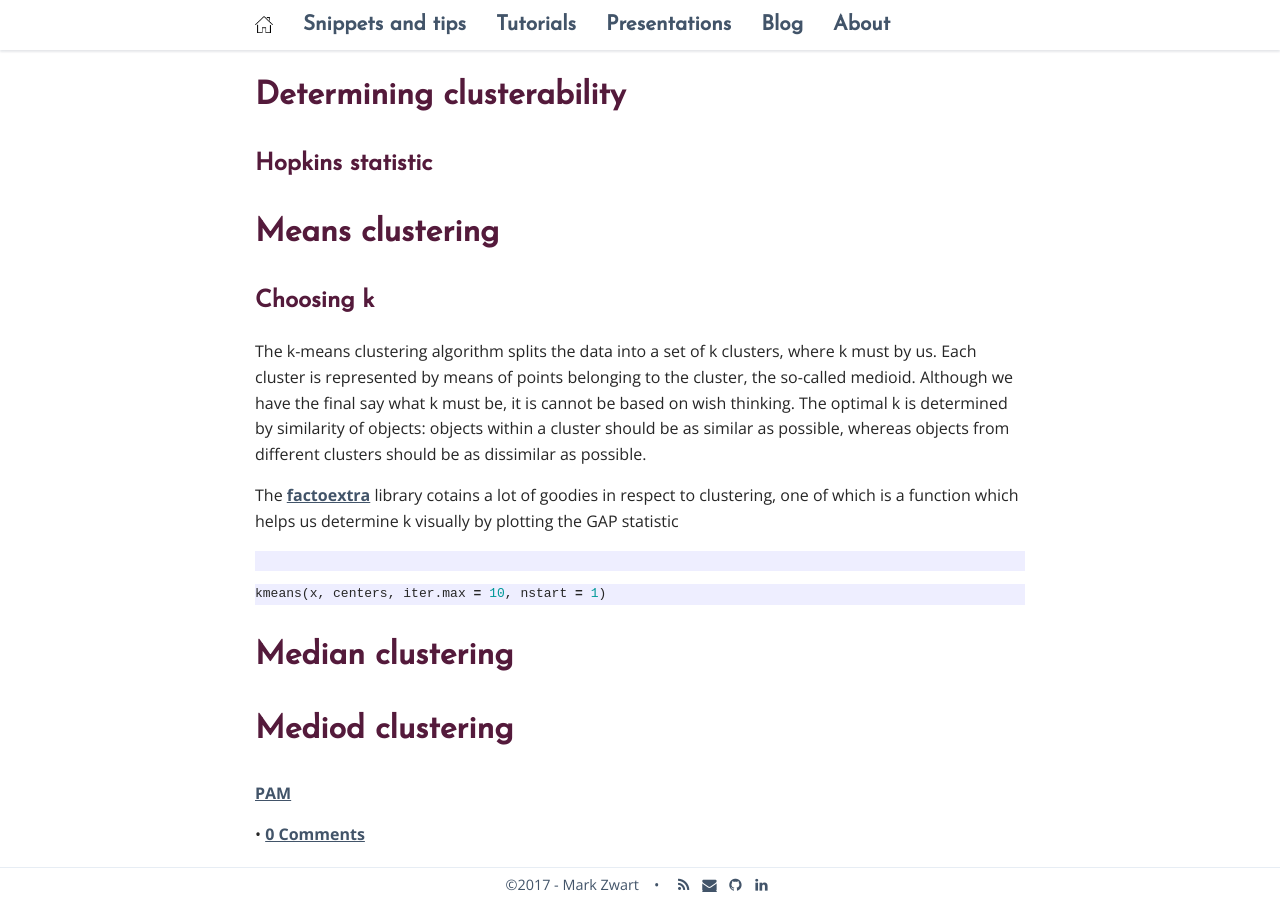
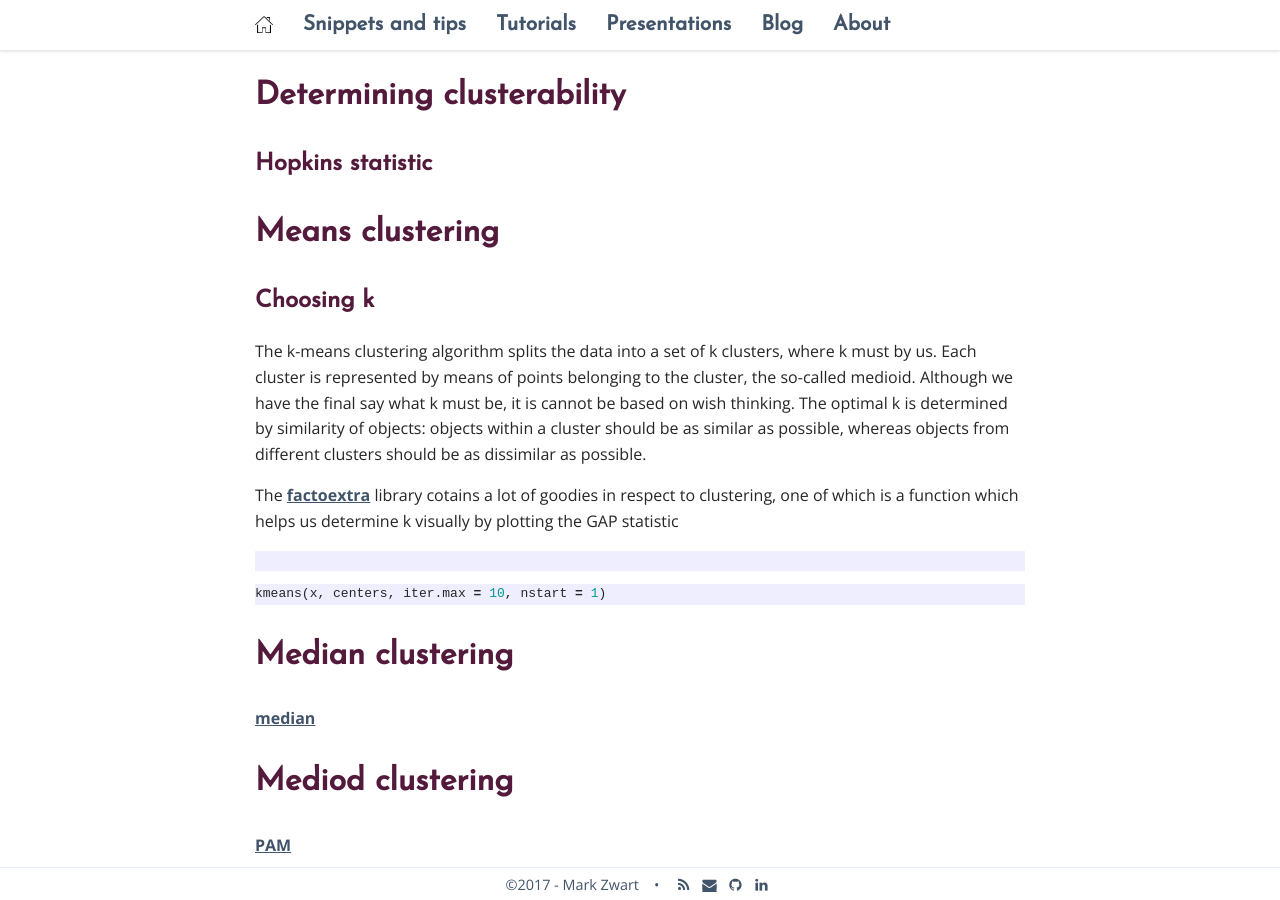
Before and after one commit to mark-me/mark-me.github.io, a Jekyll site: the page built from _pages/tutorials/kmeans/clustering-methods.md, in a window 1280 px wide and 900 px high, scrolled down 1672 px. Built offline with Jekyll 4.4.1, drawn with Linux system fonts in a browser that asks for light colours; nearby versions of some CDN libraries; comment, search, counter and statistics services are not loaded.

Commit message:
Update clustering-methods.md

```diff
--- a/_pages/tutorials/kmeans/clustering-methods.md
+++ b/_pages/tutorials/kmeans/clustering-methods.md
@@ -68,7 +68,7 @@ kmeans(x, centers, iter.max = 10, nstart = 1)
 
 # Median clustering
 
-
+[median](https://rstudio-pubs-static.s3.amazonaws.com/75036_b3e83952e88e4c98ad4fffbee571260f.html)
 
 # Mediod clustering
 
```
